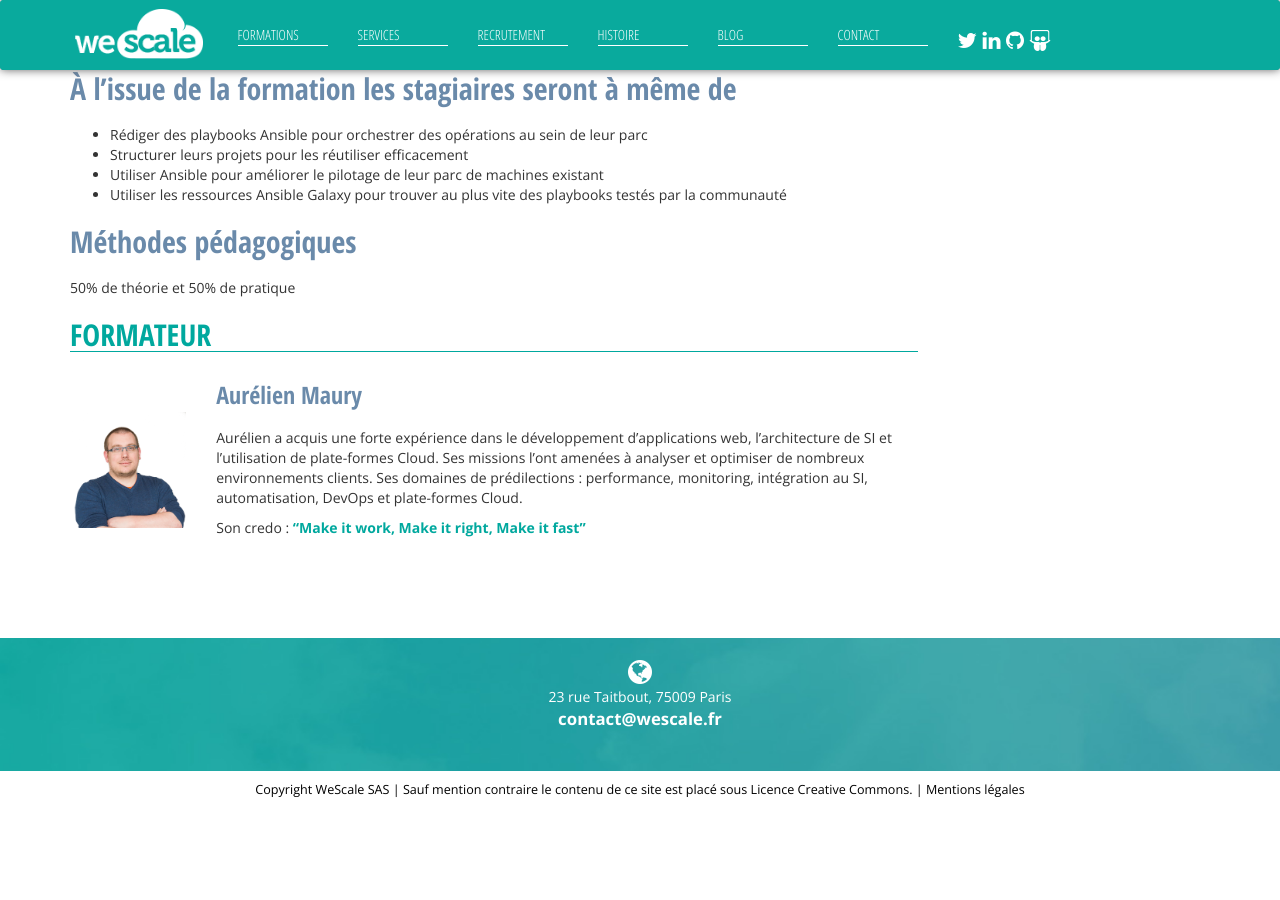
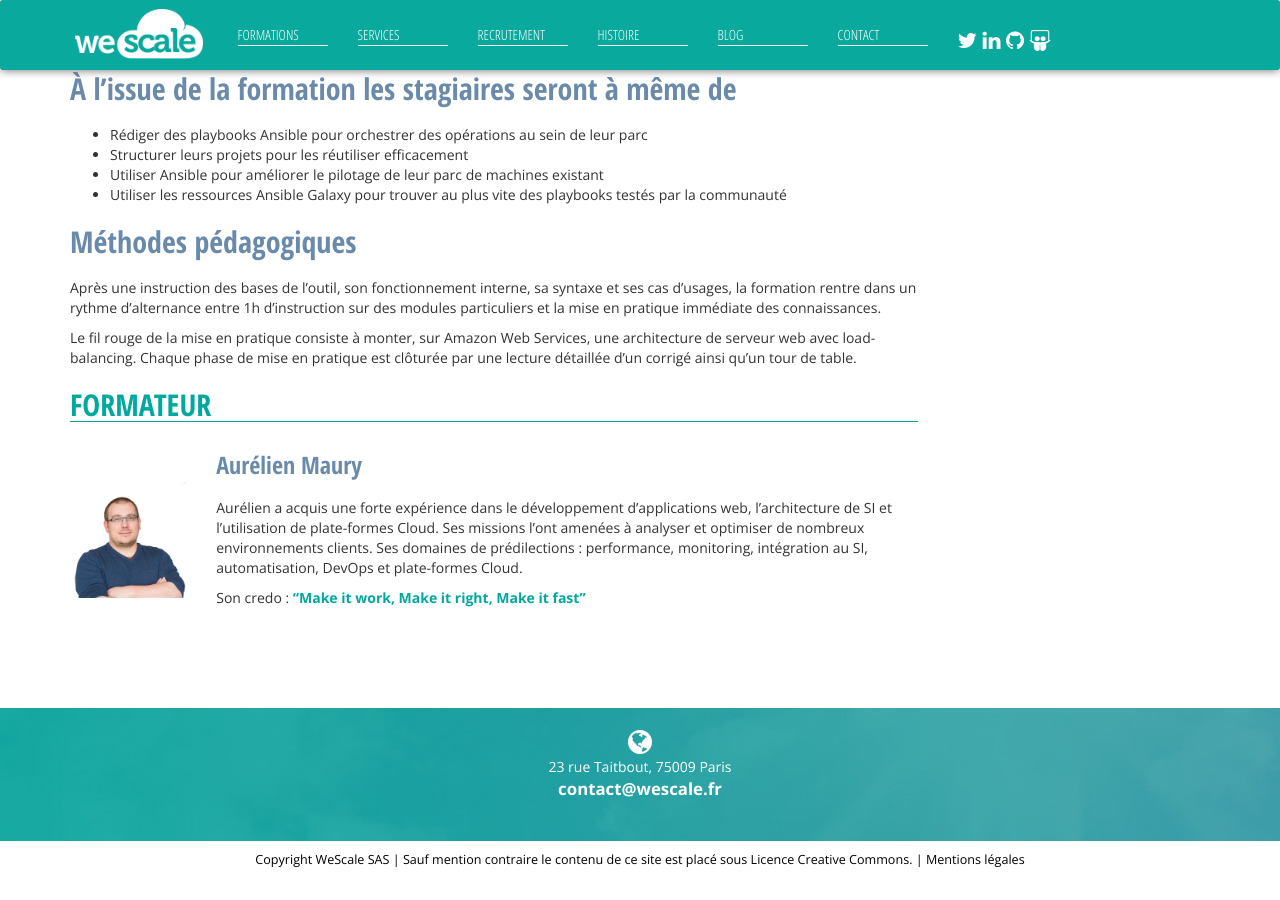
Before and after one commit to wescale/wescale-site, a Jekyll site: the page built from _formations/Ansible.md, in a window 1280 px wide and 900 px high, scrolled down 721 px. Built offline with Jekyll 4.4.1, drawn with Linux system fonts in a browser that asks for light colours; nearby versions of some CDN libraries; comment, search, counter and statistics services are not loaded; before the commit the page ends 1551 px from its top, so only the background shows below that.

Commit message:
add text Methodes pedagogique

```diff
--- a/_formations/Ansible.md
+++ b/_formations/Ansible.md
@@ -60,7 +60,15 @@ Connaissances système Linux de base
 
 ## Méthodes pédagogiques
 
-50% de théorie et 50% de pratique
+Après une instruction des bases de l'outil, son fonctionnement interne, sa
+syntaxe et ses cas d'usages, la formation rentre dans un rythme d'alternance
+entre 1h d'instruction sur des modules particuliers et la mise en pratique
+immédiate des connaissances.
+
+Le fil rouge de la mise en pratique consiste à monter, sur Amazon Web
+Services, une architecture de serveur web avec load-balancing. Chaque phase
+de mise en pratique est clôturée par une lecture détaillée d'un corrigé ainsi
+qu’un tour de table.
 
 # Formateur
 
```
